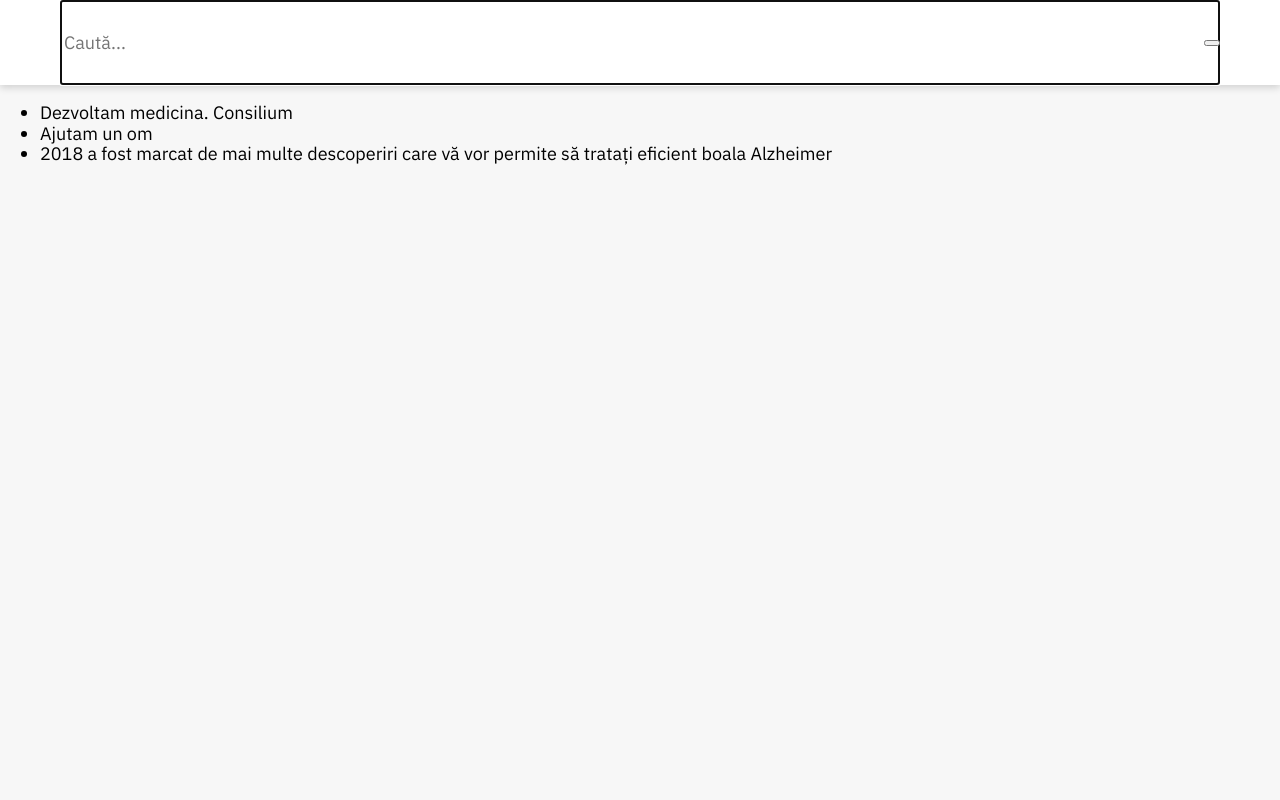
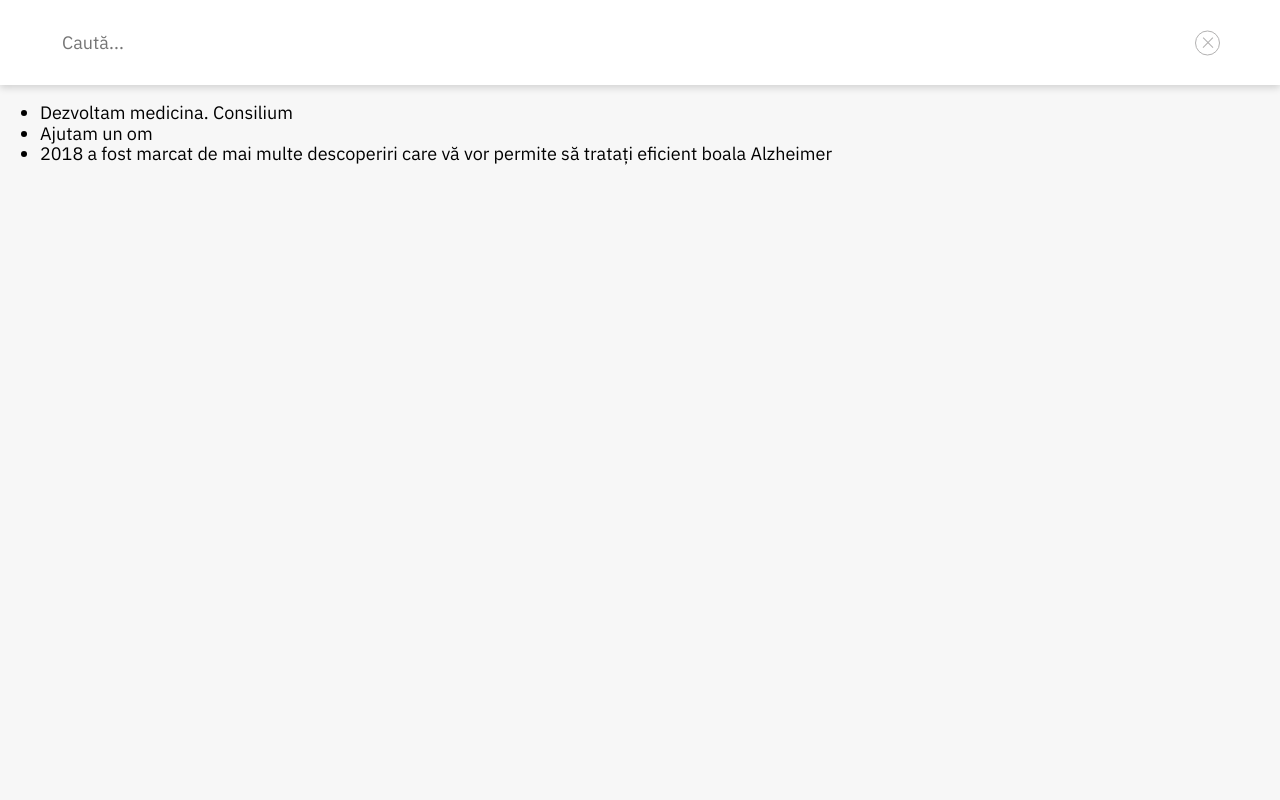
Before and after one commit to Shockolada/Medpark, a website: page source/index.html in a window 1280 px wide. Shown: the top 800 px of the page. Drawn offline with nearby package versions, Linux system fonts and the light colour scheme; files that its build step writes are made by us from their sources; files whose address does not match are found by name.

Commit message:
19-11-2019

```diff
--- a/source/sass/blocks/main/search.scss
+++ b/source/sass/blocks/main/search.scss
@@ -16,13 +16,58 @@
 .search__input {
   height: 85px;
   width: 100%;
+  border: none;
+  outline: none;
+  background-color: transparent;
 }
 
 .search__close-btn {
+  position: relative;
   position: absolute;
   top: 50%;
   right: 15px;
   transform: translateY(-50%);
+  width: 25px;
+  height: 25px;
+  background-color: transparent;
+  border: 1px solid $color-light-gray;
+  border-radius: 50%;
+  transition: 0.2s transform linear, 0.3s border-color linear;
+
+  &::before,
+  &::after {
+    content: "";
+    position: absolute;
+    top: 50%;
+    left: 50%;
+    background-color: $color-light-gray;
+    transition: 0.3s background-color linear;
+  }
+
+  &::before {
+    width: 60%;
+    height: 1px;
+    transform: translate(-50%, -50%) rotate(45deg);
+  }
+
+  &::after {
+    width: 1px;
+    height: 60%;
+    transform: translate(-50%, -50%) rotate(45deg);
+  }
+}
+
+.search__close-btn:hover,
+.search__close-btn:focus {
+  // transform: translateY(-50%) scale(1.1);
+  border-color: $color-accent;
+  outline: none;
+  cursor: pointer;
+
+  &::before,
+  &::after {
+    background-color: $color-accent;
+  }
 }
 
 @media (min-width: $desktop_s) {
```
